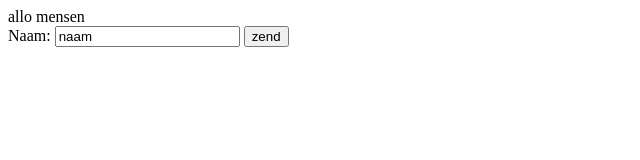
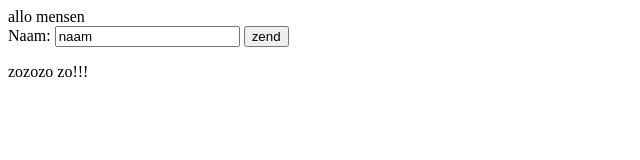
Before and after one commit to Jamsho/gitLeren, a plain HTML site: page index.html in a window 1280 px wide. Shown: the full height of the page, 0-640 px from the left. Drawn offline with Linux system fonts and the light colour scheme.

Commit message:
iets gemaakt

```diff
--- a/index.html
+++ b/index.html
@@ -2,5 +2,6 @@
 <form action="" method="post">
    Naam: <input type="text" name="naam" value="naam">
    <input type="submit" name="submit" value="zend">
+</form>
 
-</form>
+zozozo   zo!!!
```
